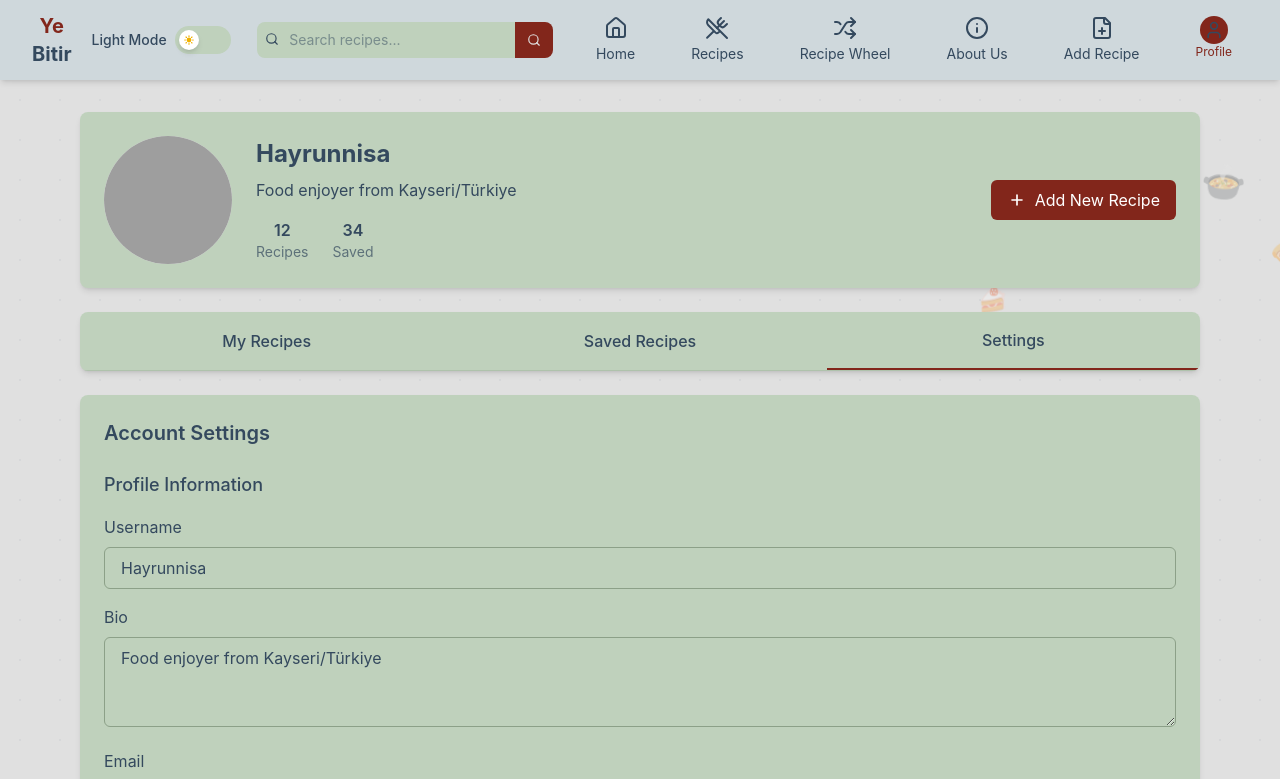
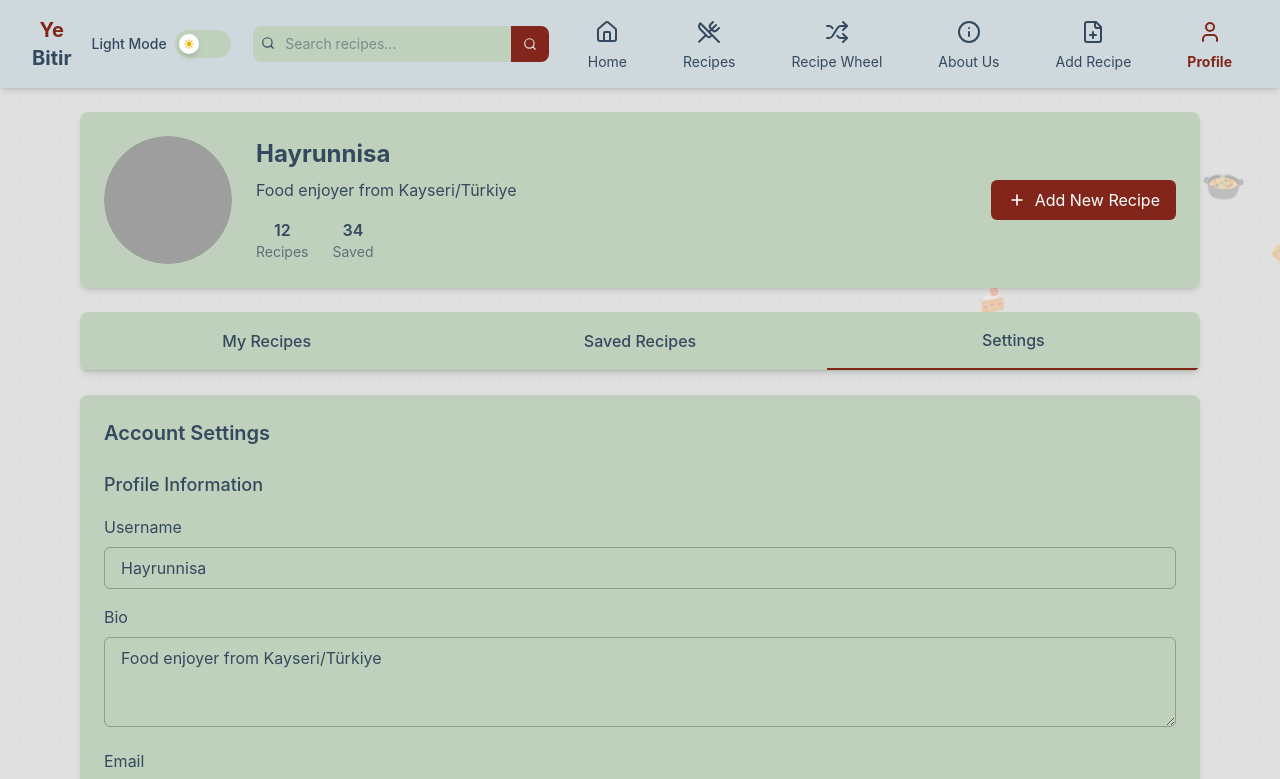
Before and after one commit to Emirhan-Kara/Ye-Bitir, a React (Vite) app: page /profile/settings in a window 1280 px wide. Shown: the top 779 px of the page. Built offline with nearby package versions, Linux system fonts and the light colour scheme; grey boxes are pictures that could not be loaded.

Commit message:
Update Header.jsx

```diff
--- a/src/components/Header.jsx
+++ b/src/components/Header.jsx
@@ -132,7 +132,7 @@ const Header = ({
               </div>
               <button
                 type="submit"
-                className="px-3 py-2 rounded-r-lg transition-colors cursor-pointer"
+                className="px-3 py-2 rounded-r-lg transition-colors cursor-pointer hover:brightness-110 transform hover:scale-105 transition-transform duration-200"
                 style={{
                   backgroundColor: theme.headerfooter.logoRed,
                   color: theme.recipecard.componentText,
@@ -148,7 +148,7 @@ const Header = ({
         {/* Mobile search toggle */}
         {!isHomepage && (
           <button
-            className="md:hidden order-2 p-2 rounded-full hover:bg-opacity-20 hover:bg-gray-200"
+            className="md:hidden order-2 p-2 rounded-full hover:bg-opacity-20 hover:bg-gray-200 transform hover:scale-110 transition-transform duration-200"
             onClick={() => setIsSearchVisible(!isSearchVisible)}
             aria-label="Toggle search"
           >
@@ -163,13 +163,15 @@ const Header = ({
               <Link
                 key={item.path}
                 to={item.path}
-                className="flex flex-col items-center px-1 sm:px-2 md:px-3 lg:px-4 no-underline whitespace-nowrap"
+                className="flex flex-col items-center px-1 sm:px-2 md:px-3 lg:px-4 no-underline whitespace-nowrap group transform hover:scale-110 transition-transform duration-200"
               >
-                <item.icon
-                  size={windowWidth < 768 ? 20 : 24}
-                  className="sm:w-6 sm:h-6 md:w-6 md:h-6 lg:w-6 lg:h-6"
-                  color={isActiveRoute(item.path) ? theme.headerfooter.logoRed : theme.headerfooter.text}
-                />
+                <div className="p-1 rounded-full transition-colors group-hover:bg-opacity-20 group-hover:bg-gray-400">
+                  <item.icon
+                    size={windowWidth < 768 ? 20 : 24}
+                    className="sm:w-6 sm:h-6 md:w-6 md:h-6 lg:w-6 lg:h-6"
+                    color={isActiveRoute(item.path) ? theme.headerfooter.logoRed : theme.headerfooter.text}
+                  />
+                </div>
                 <span
                   className={`text-xs sm:text-sm md:text-sm lg:text-sm pt-1 ${isActiveRoute(item.path) ? 'font-bold' : ''}`}
                   style={{
@@ -186,25 +188,30 @@ const Header = ({
             {/* Profile/Login */}
             <Link
               to={isLoggedIn ? "/profile" : "/login"}
-              className="flex flex-col items-center px-1 sm:px-2 md:px-3 lg:px-4 no-underline whitespace-nowrap"
+              className="flex flex-col items-center px-1 sm:px-2 md:px-3 lg:px-4 no-underline whitespace-nowrap group transform hover:scale-110 transition-transform duration-200"
             >
-              <div
-                className="p-1 rounded-full transition-colors"
-                style={{
-                  backgroundColor: isActiveRoute(isLoggedIn ? '/profile' : '/login')
-                    ? theme.headerfooter.logoRed
-                    : theme.headerfooter.componentBg
-                }}
-              >
+              <div className="p-1 rounded-full transition-colors group-hover:bg-opacity-20 group-hover:bg-gray-400">
                 {isLoggedIn ? (
-                  <User size={windowWidth < 768 ? 16 : 18} className="sm:w-5 sm:h-5 md:w-5 md:h-5 lg:w-5 lg:h-5" color={theme.headerfooter.text} />
+                  <User
+                    size={windowWidth < 768 ? 20 : 24}
+                    className="sm:w-6 sm:h-6 md:w-6 md:h-6 lg:w-6 lg:h-6"
+                    color={isActiveRoute('/profile') ? theme.headerfooter.logoRed : theme.headerfooter.text}
+                  />
                 ) : (
-                  <LogIn size={windowWidth < 768 ? 16 : 18} className="sm:w-5 sm:h-5 md:w-5 md:h-5 lg:w-5 lg:h-5" color={theme.core.text} />
+                  <LogIn
+                    size={windowWidth < 768 ? 20 : 24}
+                    className="sm:w-6 sm:h-6 md:w-6 md:h-6 lg:w-6 lg:h-6"
+                    color={isActiveRoute('/login') ? theme.headerfooter.logoRed : theme.headerfooter.text}
+                  />
                 )}
               </div>
               <span
-                className="text-xs"
-                style={{ color: theme.headerfooter.logoRed }}
+                className={`text-xs sm:text-sm md:text-sm lg:text-sm pt-1 ${isActiveRoute(isLoggedIn ? '/profile' : '/login') ? 'font-bold' : ''}`}
+                style={{
+                  color: isActiveRoute(isLoggedIn ? '/profile' : '/login')
+                    ? theme.headerfooter.logoRed
+                    : theme.headerfooter.text
+                }}
               >
                 {isLoggedIn ? "Profile" : "Login"}
               </span>
```
